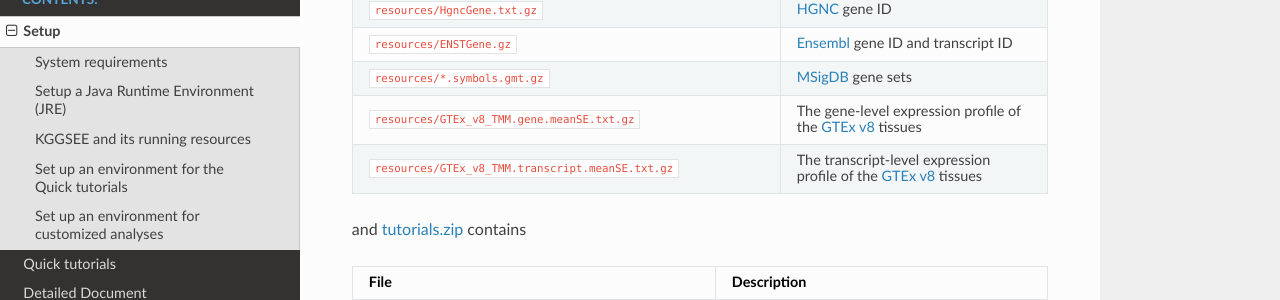
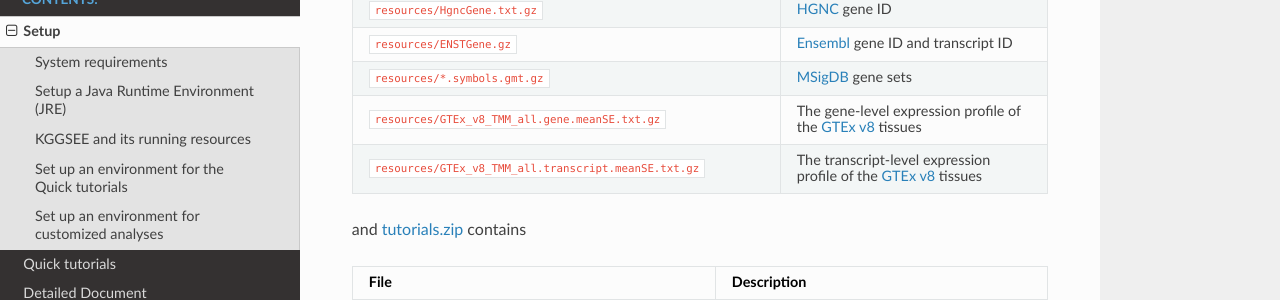
Before and after one commit to pmglab/KGGSEE, a Sphinx documentation site: the page built from doc/source/setup.rst, in a window 1280 px wide and 900 px high, scrolled down 1358 px. Shown: the part 147-447 px from the top of the window. Built offline with Sphinx 7.4.7 and the Read the Docs theme 2.0.0, drawn with Linux system fonts in a browser that asks for light colours; some of the changed lines change nothing that is shown.

Commit message:
Update setup.rst

```diff
--- a/doc/source/setup.rst
+++ b/doc/source/setup.rst
@@ -51,10 +51,10 @@ KGGSEE is written in Java and distributed as a Java Archive ``kggsee.jar``. To p
     * - `kggsee.jar <https://pmglab.top/kggsee/download/lib/v1/kggsee.jar>`_
       - The KGGSEE program
       - 46 MB
-    * - `resources/ <https://mailsysueducn-my.sharepoint.com/:f:/g/personal/limiaoxin_mail_sysu_edu_cn/EpXRqLXIToZItErUHiDNDO0BM29gbEn1-Grs14D_EqORJQ?e=0ZjvlN>`_
+    * - `resources/ <https://mailsysueducn-my.sharepoint.com/:f:/g/personal/limiaoxin_mail_sysu_edu_cn/EpXRqLXIToZItErUHiDNDO0Bk-jeiAtIlA-abGjOCdbqEw?e=3Jhy5g>`_
       - A OneDrive folder containing all running resource files provided by us
       -
-    * - `resources.zip <https://mailsysueducn-my.sharepoint.com/:u:/g/personal/limiaoxin_mail_sysu_edu_cn/EYhQXE95WZFMqERo_xNOhZUB8lGeyTwPuiWM26AX8CHP8Q?e=PwbMoa>`_
+    * - `resources.zip <https://mailsysueducn-my.sharepoint.com/:u:/g/personal/limiaoxin_mail_sysu_edu_cn/EYhQXE95WZFMqERo_xNOhZUB4mE73oh8Gs6ObS9aJe3XmA>`_
       - Running resource files except for reference genotypes and eQTL summary statistics
       - 362 MB
     * - `tutorials.zip <https://mailsysueducn-my.sharepoint.com/:u:/g/personal/limiaoxin_mail_sysu_edu_cn/EWqZHY25tT5Nq1GMwtl06ocBHoTAXGyBTH74zAp68dv5VA?e=tPtZ7B>`_
@@ -67,11 +67,11 @@ Set up an environment for the Quick tutorials
 
 A quick and easy way to set up an environment for the :ref:`Quick tutorials <quick_tutorials>` is
 
-#. Download `kggsee.jar <https://pmglab.top/kggsee/download/lib/v1/kggsee.jar>`_, `resources.zip <https://mailsysueducn-my.sharepoint.com/:u:/g/personal/limiaoxin_mail_sysu_edu_cn/EYhQXE95WZFMqERo_xNOhZUB8lGeyTwPuiWM26AX8CHP8Q?e=PwbMoa>`_ and `tutorials.zip <https://mailsysueducn-my.sharepoint.com/:u:/g/personal/limiaoxin_mail_sysu_edu_cn/EWqZHY25tT5Nq1GMwtl06ocBHoTAXGyBTH74zAp68dv5VA?e=tPtZ7B>`_
+#. Download `kggsee.jar <https://pmglab.top/kggsee/download/lib/v1/kggsee.jar>`_, `resources.zip <https://mailsysueducn-my.sharepoint.com/:u:/g/personal/limiaoxin_mail_sysu_edu_cn/EYhQXE95WZFMqERo_xNOhZUB4mE73oh8Gs6ObS9aJe3XmA>`_ and `tutorials.zip <https://mailsysueducn-my.sharepoint.com/:u:/g/personal/limiaoxin_mail_sysu_edu_cn/EWqZHY25tT5Nq1GMwtl06ocBHoTAXGyBTH74zAp68dv5VA?e=tPtZ7B>`_
 #. Unzip ``resources.zip`` and ``tutorials.zip``
 #. Put ``kggsee.jar``, ``resources/`` and ``tutorials/`` under one directory.
 
-where `resources.zip <https://mailsysueducn-my.sharepoint.com/:u:/g/personal/limiaoxin_mail_sysu_edu_cn/EYhQXE95WZFMqERo_xNOhZUB8lGeyTwPuiWM26AX8CHP8Q?e=PwbMoa>`_ contains
+where `resources.zip <https://mailsysueducn-my.sharepoint.com/:u:/g/personal/limiaoxin_mail_sysu_edu_cn/EYhQXE95WZFMqERo_xNOhZUB4mE73oh8Gs6ObS9aJe3XmA>`_ contains
 
 .. list-table::
     :widths: 1 1
@@ -90,9 +90,9 @@ where `resources.zip <https://mailsysueducn-my.sharepoint.com/:u:/g/personal/lim
       - `Ensembl <https://www.ensembl.org/index.html>`_ gene ID and transcript ID
     * - ``resources/*.symbols.gmt.gz``
       - `MSigDB <http://www.gsea-msigdb.org/gsea/msigdb/index.jsp>`_ gene sets
-    * - ``resources/GTEx_v8_TMM.gene.meanSE.txt.gz``
+    * - ``resources/GTEx_v8_TMM_all.gene.meanSE.txt.gz``
       - The gene-level expression profile of the `GTEx v8 <https://www.gtexportal.org/home/>`_ tissues
-    * - ``resources/GTEx_v8_TMM.transcript.meanSE.txt.gz``
+    * - ``resources/GTEx_v8_TMM_all.transcript.meanSE.txt.gz``
       - The transcript-level expression profile of the `GTEx v8 <https://www.gtexportal.org/home/>`_ tissues
 
 
@@ -118,7 +118,7 @@ and `tutorials.zip <https://mailsysueducn-my.sharepoint.com/:u:/g/personal/limia
 Set up an environment for customized analyses
 =============================================
 
-In addition to the files packaged in `resources.zip <https://mailsysueducn-my.sharepoint.com/:u:/g/personal/limiaoxin_mail_sysu_edu_cn/EYhQXE95WZFMqERo_xNOhZUB8lGeyTwPuiWM26AX8CHP8Q?e=PwbMoa>`_, reference genotypes of five 1000 Genomes Project super populations and eQTL summary statistics of 49 GTEx v8 tissues are also available for downloading under `resources/ <https://mailsysueducn-my.sharepoint.com/:f:/g/personal/limiaoxin_mail_sysu_edu_cn/EpXRqLXIToZItErUHiDNDO0BM29gbEn1-Grs14D_EqORJQ?e=0ZjvlN>`_:
+In addition to the files packaged in `resources.zip <https://mailsysueducn-my.sharepoint.com/:u:/g/personal/limiaoxin_mail_sysu_edu_cn/EYhQXE95WZFMqERo_xNOhZUB4mE73oh8Gs6ObS9aJe3XmA>`_, reference genotypes of five 1000 Genomes Project super populations and eQTL summary statistics of 49 GTEx v8 tissues are also available for downloading under `resources/ <https://mailsysueducn-my.sharepoint.com/:f:/g/personal/limiaoxin_mail_sysu_edu_cn/EpXRqLXIToZItErUHiDNDO0BM29gbEn1-Grs14D_EqORJQ?e=0ZjvlN>`_:
 
 .. list-table::
     :widths: 1 2
@@ -139,7 +139,7 @@ In addition to the files packaged in `resources.zip <https://mailsysueducn-my.sh
 
 Then, a straightforward way to set up an environment for customized analyses is
 
-#. Download `kggsee.jar <https://pmglab.top/kggsee/download/lib/v1/kggsee.jar>`_ and `resources.zip <https://mailsysueducn-my.sharepoint.com/:u:/g/personal/limiaoxin_mail_sysu_edu_cn/EYhQXE95WZFMqERo_xNOhZUB8lGeyTwPuiWM26AX8CHP8Q?e=PwbMoa>`_
+#. Download `kggsee.jar <https://pmglab.top/kggsee/download/lib/v1/kggsee.jar>`_ and `resources.zip <https://mailsysueducn-my.sharepoint.com/:u:/g/personal/limiaoxin_mail_sysu_edu_cn/EYhQXE95WZFMqERo_xNOhZUB4mE73oh8Gs6ObS9aJe3XmA>`_
 #. Unzip ``resources.zip``, and put ``kggsee.jar`` and ``resources/`` under one directory
 #. Download the reference genotypes (`1kg_hg19 <https://mailsysueducn-my.sharepoint.com/:f:/g/personal/limiaoxin_mail_sysu_edu_cn/Etg8dblAlUtGhtyN9RO49e0BvkXzgZj6Byy7PtNOUdLMMA?e=ks1hm1>`_ or `1kg_hg38 <https://mailsysueducn-my.sharepoint.com/:f:/g/personal/limiaoxin_mail_sysu_edu_cn/Ep3EPaJSEqtAk_Eh7I7X4OwB9MDNe-LEwGUTFGC1V__O-A?e=d3KbyH>`_) of the population that matches your GWAS.
 #. For running EMIC or eDESE, also download the eQTL summary statistics (`eqtl_hg19 <https://mailsysueducn-my.sharepoint.com/:f:/g/personal/limiaoxin_mail_sysu_edu_cn/EnhWhqLUNcpOrh6O3enFvCUBRvQ13v2970tcpOnNmmlKyg?e=1jkl06>`_ or `eqtl_hg38 <https://mailsysueducn-my.sharepoint.com/:f:/g/personal/limiaoxin_mail_sysu_edu_cn/EtWxtqj5HTRHsEw4IiZ9xAMBu9S8Defi67pmL3_rNUjb9w?e=ufFapJ>`_) of phenotype-associated tissues.
```
